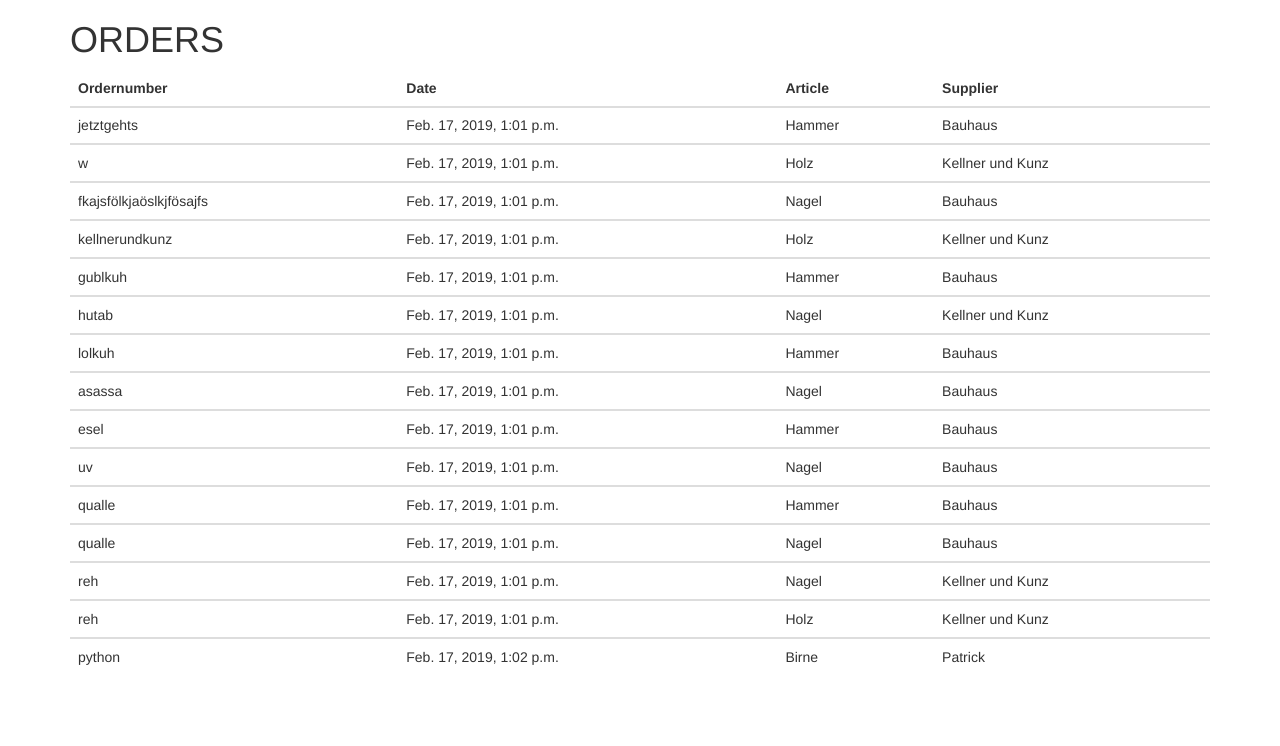
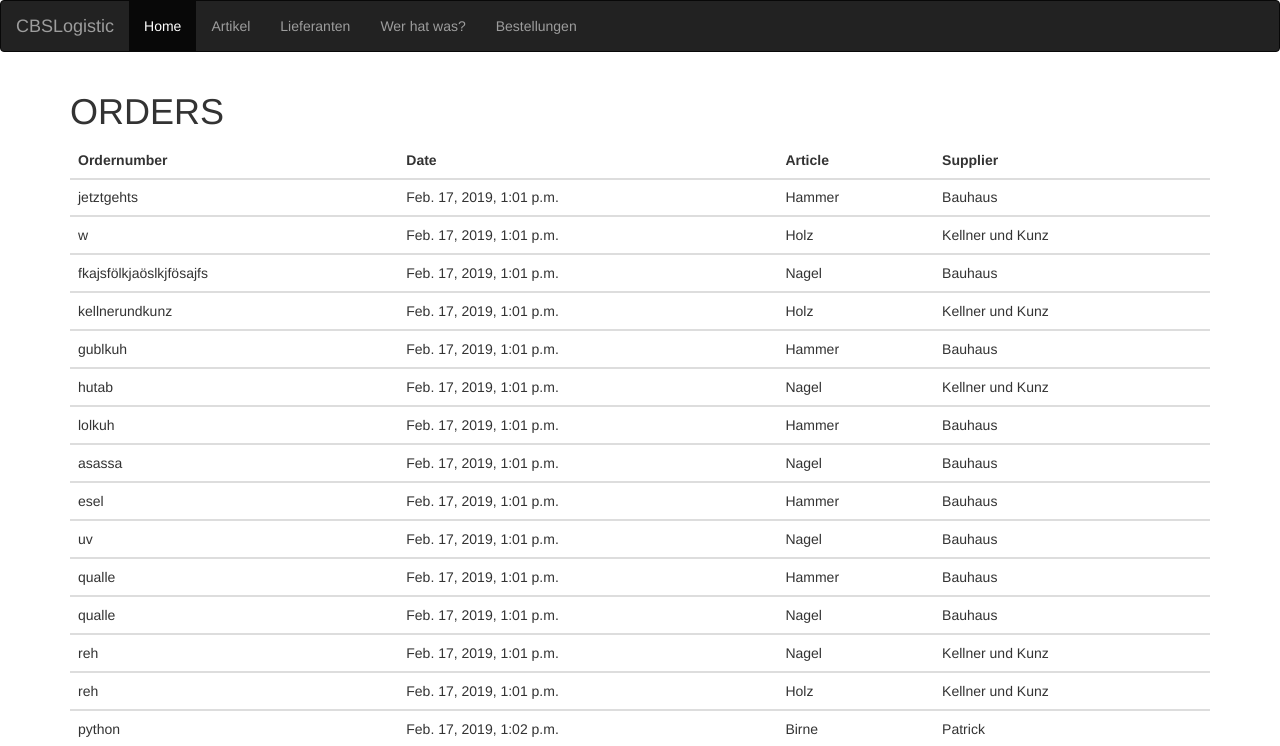
Before and after one commit to Val1dor/cbslogistic, a Django app: page /order/ in a window 1280 px wide. Shown: the top 746 px of the page. Run offline with Django 3.2, Linux system fonts and the light colour scheme; data comes from the database, SQL or seed files in the repository; some libraries are stand-ins or nearby versions.

Commit message:
menübar

```diff
--- a/warehouse/templates/order.html
+++ b/warehouse/templates/order.html
@@ -10,6 +10,20 @@
     <title>Status</title>
 </head>
 <body>
+<nav class="navbar navbar-inverse">
+  <div class="container-fluid">
+    <div class="navbar-header">
+      <a class="navbar-brand" href="/getstatus">CBSLogistic</a>
+    </div>
+    <ul class="nav navbar-nav">
+      <li class="active"><a href="/getstatus">Home</a></li>
+      <li><a href="/article">Artikel</a></li>
+      <li><a href="/supplier">Lieferanten</a></li>
+      <li><a href="/getmatrix">Wer hat was?</a></li>
+      <li><a href="/order">Bestellungen</a></li>
+    </ul>
+  </div>
+</nav>
 <div class="container">
 <table class="table">
     <thead>
```
Also changed, not shown: warehouse/templates/article.html (+14 -0 lines), warehouse/templates/getmatrix.html (+14 -0 lines), warehouse/templates/getstatus.html (+16 -0 lines), warehouse/templates/supplier.html (+14 -0 lines).
